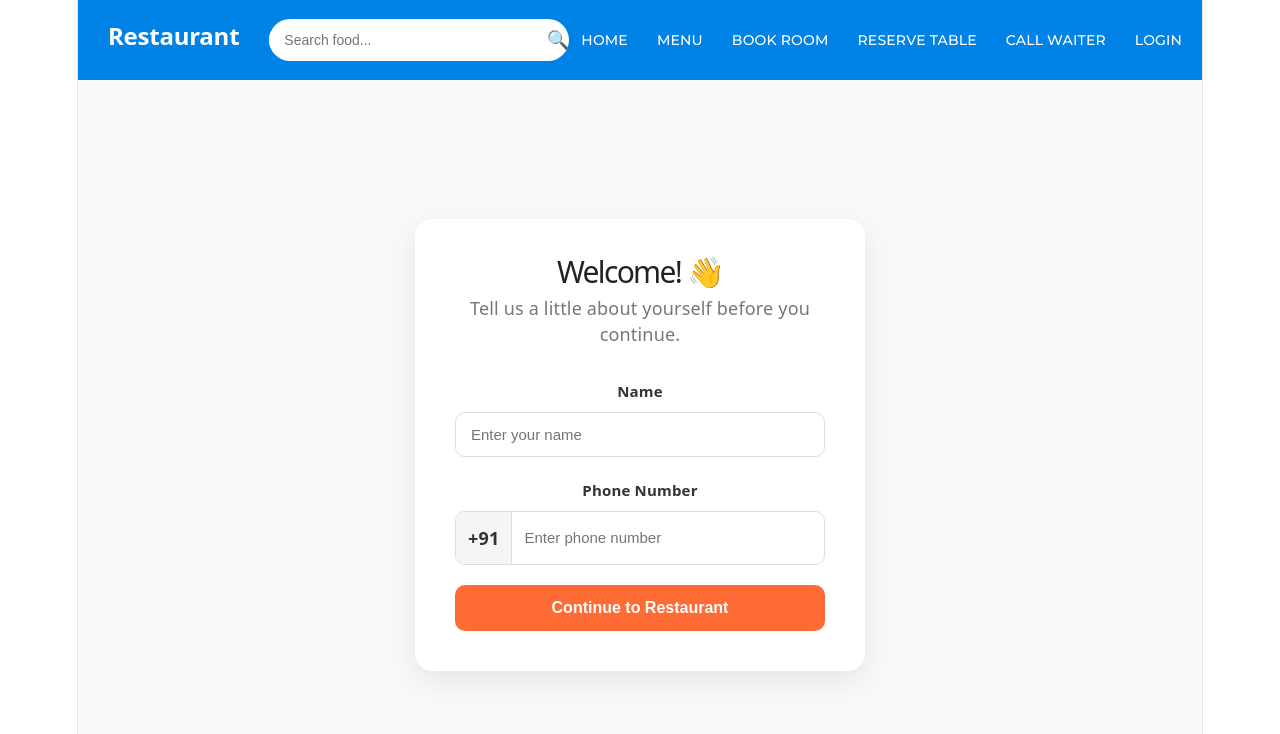
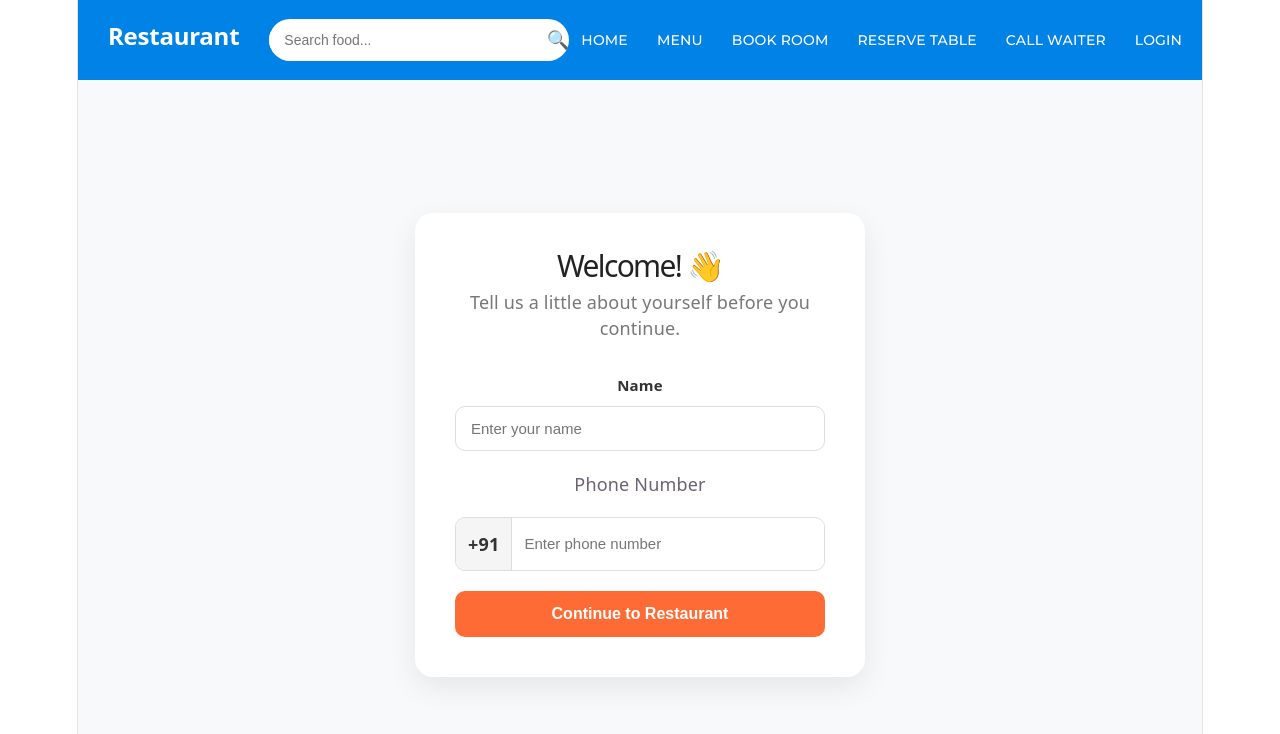
Before and after one commit to girish200097/restaurant-management-system, a React (Vite) app in the folder frontend/: page / in a window 1280 px wide. Shown: the top 734 px of the page. Built offline with nearby package versions, Linux system fonts and the light colour scheme.

Commit message:
Improve user profile and home page

```diff
--- a/frontend/src/pages/user/Home.jsx
+++ b/frontend/src/pages/user/Home.jsx
@@ -103,8 +103,8 @@ function Home() {
                             required
                         />
                     </div>
-
-                    <div className="form-group">
+{/*
+                    <div className="form-group"> */}
                         <label>Phone Number</label>
 
                         <div className="phone-input">
@@ -119,7 +119,7 @@ function Home() {
                                 required
                             />
                         </div>
-                    </div>
+                    {/* </div> */}
 
                     <button type="submit" disabled={loading}>
                         {loading ? "Saving..." : "Continue to Restaurant"}
```
